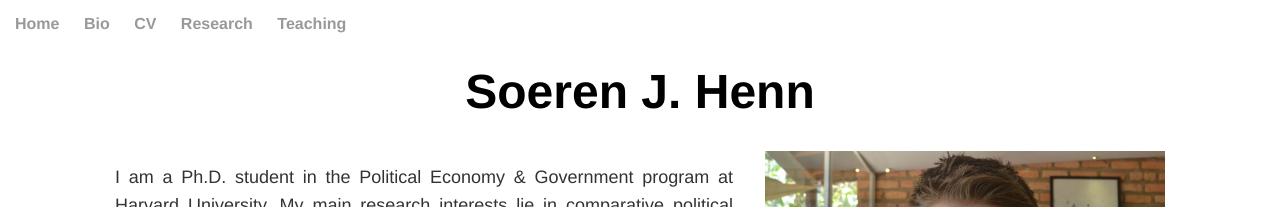
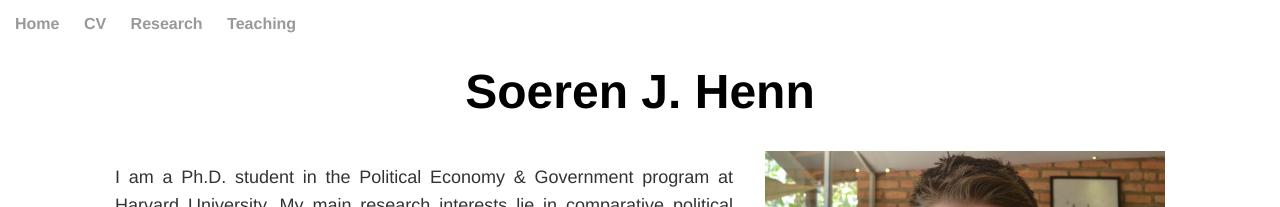
Before and after one commit to soeren-henn/soeren-henn.github.io, a Jekyll site: the page built from index.html, in a window 1280 px wide. Shown: the top 207 px of the page. Built offline with Jekyll 4.4.1, drawn with Linux system fonts in a browser that asks for light colours.

Commit message:
Update default.html

```diff
--- a/_layouts/default.html
+++ b/_layouts/default.html
@@ -10,7 +10,6 @@
 			<nav>
 	    		<ul>
 	        		<li><a href="/">Home</a></li>
-		        	<li><a href="/bio">Bio</a></li>
 	        		<li><a href="/files/CV_2018.pdf" target="_blank">CV</a></li>
 	        		<li><a href="/research">Research</a></li>
 				<li><a href="/teaching">Teaching</a></li>
```
